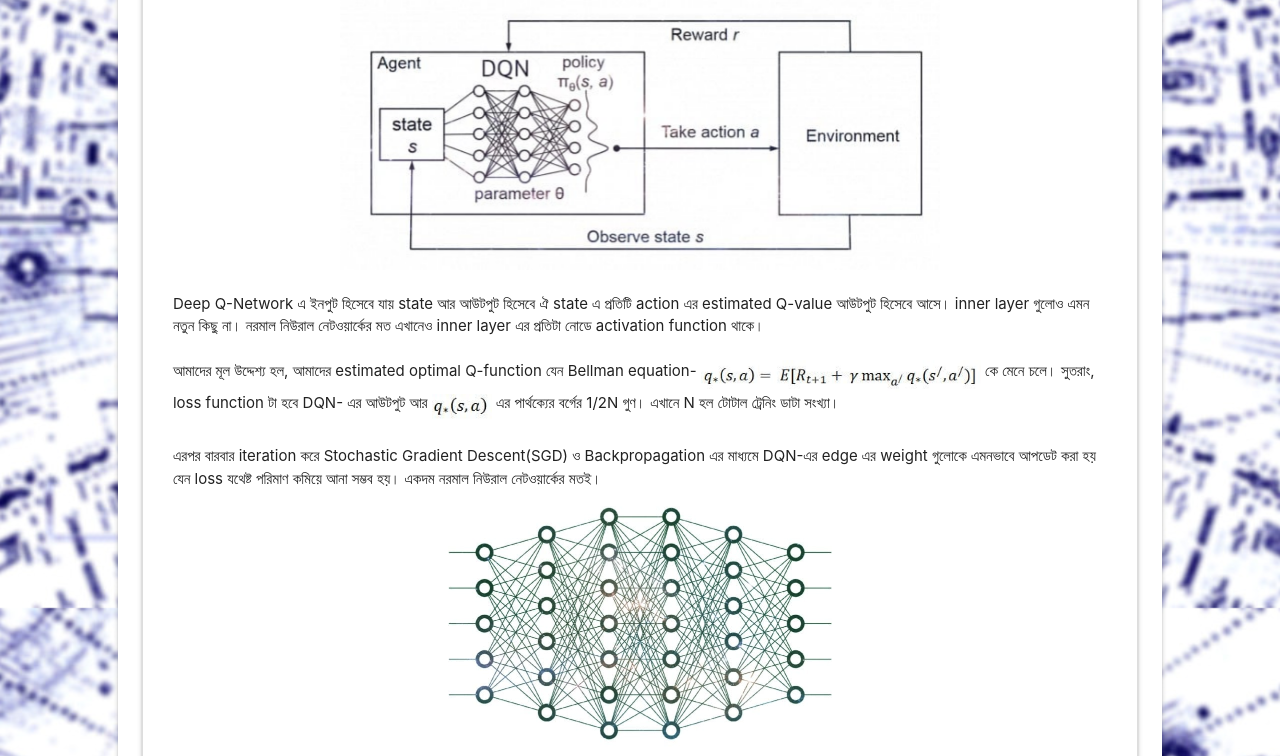
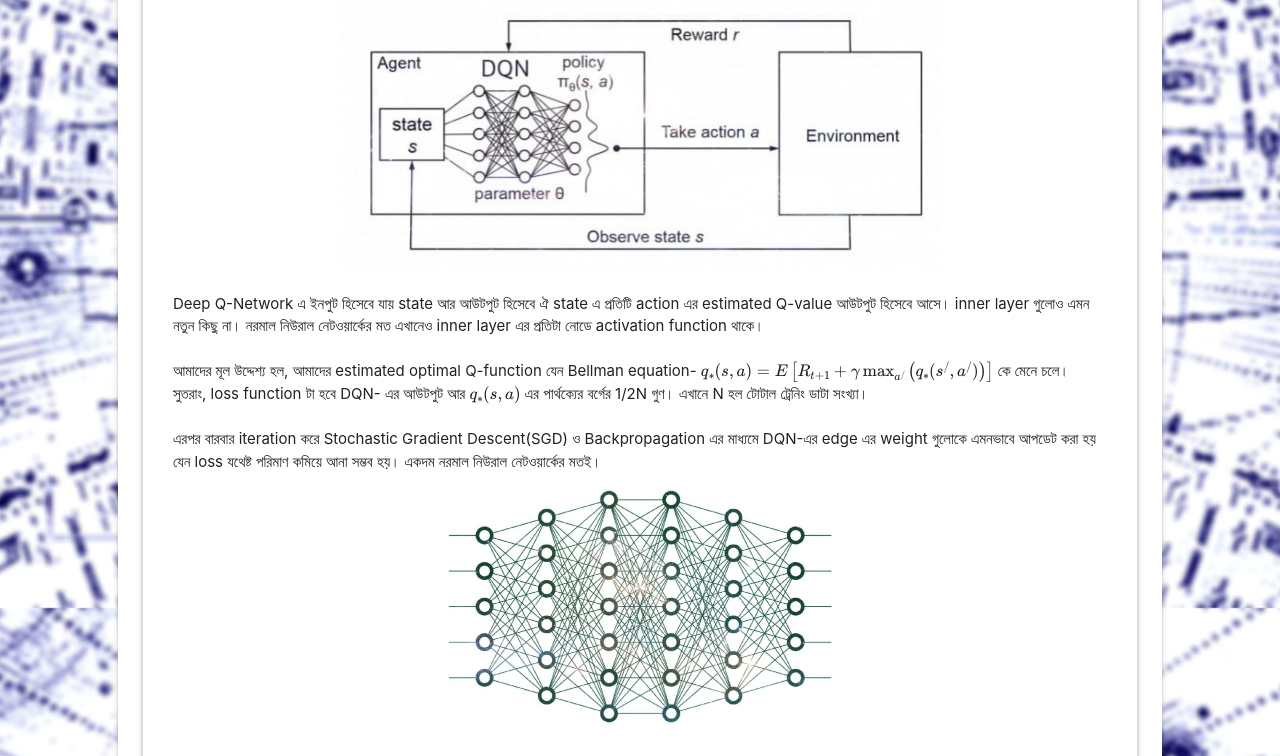
Before and after one commit to nahK994/BanglayML, a Django app: page /DQN_IntroText/ in a window 1280 px wide. Shown: the part 992-1748 px from the top of the page. Run offline with Django 3.2, Linux system fonts and the light colour scheme; some libraries are stand-ins or nearby versions.

Commit message:
dqnIntro EQN DONE

```diff
--- a/testApp/templates/DQN_IntroText.html
+++ b/testApp/templates/DQN_IntroText.html
@@ -29,8 +29,8 @@
                                         এভাবে Q-learning এর সাথে ডিপ নিউরাল নেটওয়ার্কের combination কে বলে <span class="deep-orange-text text-darken-2">deep Q-learning</span> আর এই নিউরাল নেটওয়ার্ককে বলে <span class="deep-orange-text text-darken-2">deep Q-network</span> বা <span class="deep-orange-text text-darken-2">DQN</span>.<br><br>
                                         <img class="materialboxed" style="margin: auto;" width="600" src="{% static "dqnIntro2.jpg" %}"><br>
                                         Deep Q-Network এ ইনপুট হিসেবে যায় state আর আউটপুট হিসেবে ঐ state এ প্রতিটি action এর estimated Q-value আউটপুট হিসেবে আসে। inner layer গুলোও এমন নতুন কিছু না। নরমাল নিউরাল নেটওয়ার্কের মত এখানেও inner layer এর প্রতিটা নোডে activation function থাকে।<br><br>
-                                        আমাদের মূল উদ্দেশ্য হল, আমাদের estimated optimal Q-function যেন Bellman equation- <img align="middle" width="280" src="{% static "dqnIntro3.jpg" %}"> কে মেনে চলে।
-                                        সুতরাং, loss function টা হবে DQN- এর আউটপুট আর <img align="middle" width="60" src="{% static "dqnIntro4.jpg" %}"> এর পার্থক্যের বর্গের 1/2N গুণ। এখানে N হল টোটাল ট্রেনিং ডাটা সংখ্যা।<br><br>
+                                        আমাদের মূল উদ্দেশ্য হল, আমাদের estimated optimal Q-function যেন Bellman equation- \( q_*(s, a) = E\left[R_{t+1} + γ\max_{a^/} \left(q_*(s^/, a^/)\right)\right] \) কে মেনে চলে।
+                                        সুতরাং, loss function টা হবে DQN- এর আউটপুট আর \( q_*(s, a) \) এর পার্থক্যের বর্গের 1/2N গুণ। এখানে N হল টোটাল ট্রেনিং ডাটা সংখ্যা।<br><br>
                                         এরপর বারবার iteration করে Stochastic Gradient Descent(SGD) ও Backpropagation এর মাধ্যমে DQN-এর edge এর weight গুলোকে এমনভাবে আপডেট করা হয় যেন loss যথেষ্ট পরিমাণ কমিয়ে আনা সম্ভব হয়। একদম নরমাল নিউরাল নেটওয়ার্কের মতই।<br>
                                         <img class="materialboxed" style="margin: auto;"  width="400" src="{% static "dqnIntro5.jpg" %}"><br>
                                         এখন প্রশ্ন হল, ট্রেনিং ডাটা পাব কিভাবে? ট্রেনিং ডাটাও তো আগের মতই calculate করে বের করতে হবে। তাই না?<br><br>
--- a/testApp/templates/DQN_TrainingText.html
+++ b/testApp/templates/DQN_TrainingText.html
@@ -20,12 +20,12 @@
                                             Agent এর এক্সপেরিয়েন্স নেওয়া বলতে D সংখ্যক random এক্সপেরিয়েন্স নেওয়া হবে। যদি random এক্সপেরিয়েন্স না নিয়ে sequential experience নেওয়া হয় তাহলে ডাটাপয়েন্টগুলো অনেক correlated হয়ে যাবে। এই correlated ডাটা পয়েন্টগুলো দিয়ে মডেলকে ট্রেইন করা হলে মডেল নতুন ডাটা পয়েন্ট পেলে ঠিকমত প্রিডিকশন করতে পারবে না।<br><br>
                                             এবার আমরা মডেলকে ট্রেইন করব।<br>
                                             Q value বের করার জন্য মডেলকে ট্রেইন করার আগে আমরা প্রথমে মডেলের edge এর weight গুলোকে random value দিয়ে initialize করব। তারপর ট্রেইনিং ডাটা পয়েন্টগুলো মডেলে ইনপুট করে, এর আউটপুট দিয়ে লস বের করব। <br>
-                                            $$ loss = q_*(s,a) - q(s,a) $$ $$ loss = E\left[R_{t+1} + γmax q_*(s^/, a^/)\right] - E\left[\sum_{k=0}^∞{γ^kR_{t+k+1}}\right] $$
-                                            এখন সমস্যা হল, \( max_{a^/}q_*(s^/, a^/) \) এই টার্মটা নিয়ে। এটা কিভাবে বের করব, তাই না?<br><br>
+                                            $$ loss = q_*(s,a) - q(s,a) $$ $$ loss = E\left[R_{t+1} + γ\max_{a^/} \left(q_*(s^/, a^/)\right)\right] - E\left[\sum_{k=0}^∞{γ^kR_{t+k+1}}\right] $$
+                                            এখন সমস্যা হল, \( \max_{a^/} q_*(s^/, a^/) \) এই টার্মটা নিয়ে। এটা কিভাবে বের করব, তাই না?<br><br>
                                             আসলে এটা বের করার ডিরেক্ট কোন উপায় নেই। এটা বের করার জন্য আরেকটি টার্গেট নিউরাল নেটওয়ার্ক থাকে। এই টার্গেট নিউরাল নেটওয়ার্কটি, q value বের করার নিউরাল নেটওয়ার্কের weight-গুলো দিয়েই initialize করা থাকে।<br>
         এখানে একটা ব্যাপার আছে, যেখানে q value বের করার জন্য ব্যবহৃত নিউরাল নেটওয়ার্ক যেখান প্রতি টাইম স্টেপে আপডেট হতে থাকে সেখানে আমাদের দ্বিতীয় মানে টার্গেট নিউরাল নেটওয়ার্ক t টাইম স্টেপ পর আপডেট হতে থাকে।<br><br>
         টার্গেট নিউরাল নেটওয়ার্কের weight, q value বের করার নিউরাল নেটওয়ার্কের weight এর সাথে সাথে আপডেট করলে দেখা যাবে দুই নিউরাল নেটওয়ার্কের value ই একইসাথে change হবে। সুতরাং, loss এর মান ঘুরেফিরে প্রায় একই থাকবে।<br><br>
-        DQN ট্রেইন করার জন্য labeled data পাওয়াটা খুবই মুশকিল। তাই শুরুতে unreliable নিউরাল নেটওয়ার্কের উপর নির্ভর করতে হলেও এই unreliability γ-এর মান দ্বারা নিয়ন্ত্রণ করা যায়। পূর্বের পর্বেই জানানো হয়েছে যে, γ এর মান ০ থেকে ১ এর ভেতর থাকে। তারমানে \( max_{a^/}q_*(s^/, a^/) \) টার্গেট ভ্যালু প্রভাবিত করে, তবে কম।<br><br>
+        DQN ট্রেইন করার জন্য labeled data পাওয়াটা খুবই মুশকিল। তাই শুরুতে unreliable নিউরাল নেটওয়ার্কের উপর নির্ভর করতে হলেও এই unreliability γ-এর মান দ্বারা নিয়ন্ত্রণ করা যায়। পূর্বের পর্বেই জানানো হয়েছে যে, γ এর মান ০ থেকে ১ এর ভেতর থাকে। তারমানে \( \max_{a^/}q_*(s^/, a^/) \) টার্গেট ভ্যালু প্রভাবিত করে, তবে কম।<br><br>
         এভাবেই একটি DQN ট্রেইন হয়।
                                     </p>
                             </div>
--- a/testApp/templates/LinearRegressionText.html
+++ b/testApp/templates/LinearRegressionText.html
@@ -52,7 +52,7 @@ Gradient Descent এর সাহায্যে<br><br>
   </table>
   ধরি, Linear Regression এর সাহায্যে পাওয়া সরলরেখাটি পাব সেটি- y=mx+c. একে হাইপোথিসিসও বলা হয়। এই হাইপোথিসিসকে ভালোভাবে জানতে হলে আমাদেরকে m ও c এর মান জানতে হবে। আমরা প্রথমে সরল বীজগাণিতিক উপায়ে তারপর Gradient Descent এর সাহায্যে m ও c এর মান করব।<br><br>
 বীজগাণিতিক উপায়ে m ও c এর সূত্র দুটি হলঃ <br>
-$$ m = {n(\sum xy) - (\sum x)(\sum y) \over n(\sum x^2) - (\sum x)^2} $$
+$$ m = {n(\sum{xy}) - (\sum x)(\sum y) \over n(\sum x^2) - (\sum x)^2} $$
 $$ c = {(\sum y)(\sum x^2) - (\sum x)(\sum xy) \over n(\sum x^2) - (\sum x)^2} $$<br>
 এখানে-
 <table class="centered striped">
--- a/testApp/templates/pcaText.html
+++ b/testApp/templates/pcaText.html
@@ -29,7 +29,7 @@
                                     আবারও উপরের ছবিতে X-Y প্লেনের উপর তিনটি ডাটা পয়েন্ট দেখা যাচ্ছে। ডাটা পয়েন্টের মধ্য দিয়ে লিনিয়ার রিগ্রেশনের মাধ্যমে পাওয়া হাইপোথিসিস রেখা চলে গেছে। এখানে লাল রেখা দিয়ে ডাটা পয়েন্ট থেকে হাইপোথিসিসের error বোঝানো হয়েছে।<br><br>
                                     এবার আমরা জানব PCA কিভাবে কাজ করে। PCA কিভাবে কাজ করে এটা জানার আগে ছোট ছোট কিছু জিনিস আগে জেনে নেওয়া দরকার।<br>
                                     <span class="deep-orange-text text-darken-2">Mean:</span> আমরা সবাই কচিকালেই পড়েছি গড় কি। কতগুলো ডাটা(সংখ্যা) যোগ করে, সেই যোগফলকে ডাটার সংখ্যা দ্বারা ভাগ করলে গড় বের হয়। পরিসংখ্যানের ভাষায় একে গাণিতিক গড় বা Arithmetic Mean বলে।<br>
-                                    $$ \overline x = \frac{\sum_{i=1}^n x_i}{n} $$
+                                    $$ \overline{x} = \frac{\sum_{i=1}^n x_i}{n} $$
                                     এর সাহায্যে ডাটা পয়েন্টগুলোর মাঝামাঝি পয়েন্ট খুঁজে বের করা হয়।<br>
                                     <span class="deep-orange-text text-darken-2">Variance:</span> ডাটা পয়েন্টগুলো তাদের গড়মান থেকে কতখানি বিক্ষিপ্ত এটা পরিমাপ করা হয় variance-এর দ্বারা।<br>
                                     $$ Var(X) = \frac{\sum_{i=1}^n (x_i- \overline x)^2}{n} $$
```
Also changed, not shown: testApp/static/dqnIntro3.jpg (deleted), testApp/static/dqnIntro4.jpg (deleted).
